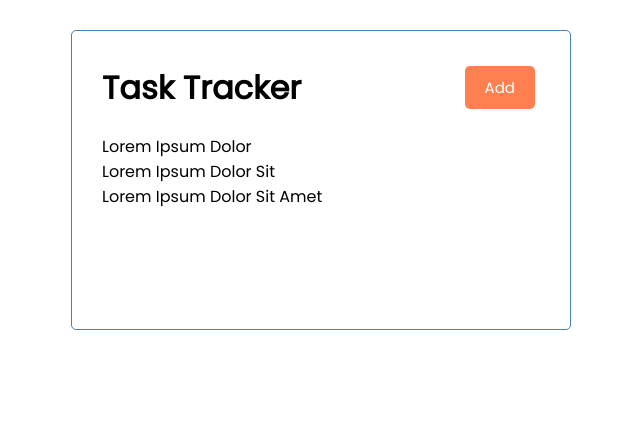
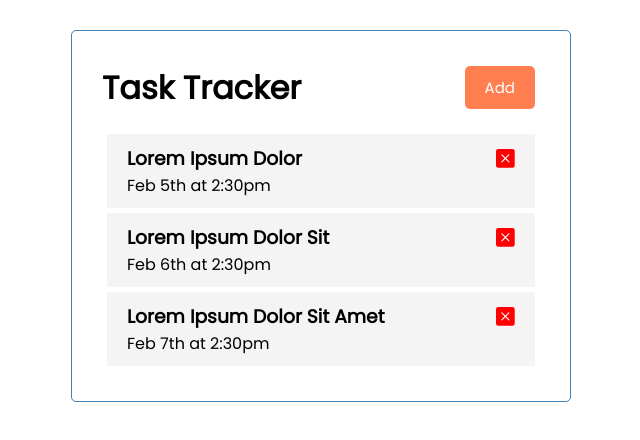
Before and after one commit to rzlwbo1/react-crash-course-TM, a React (Create React App) app: page / in a window 1280 px wide. Shown: the top 440 px of the page, without its empty margins (319-959 px from the left). Built offline with nearby package versions, Linux system fonts and the light colour scheme.

Commit message:
Add task and react-icons

```diff
--- a/package.json
+++ b/package.json
@@ -8,6 +8,7 @@
     "@testing-library/user-event": "^13.5.0",
     "react": "^18.2.0",
     "react-dom": "^18.2.0",
+    "react-icons": "^4.4.0",
     "react-scripts": "5.0.1",
     "web-vitals": "^2.1.4"
   },
--- /dev/null
+++ b/src/components/Task.jsx
@@ -0,0 +1,14 @@
+import React from 'react'
+import {BsFillXSquareFill} from 'react-icons/bs';
+
+function Task({text, day}) {
+  return (
+    <div className='task'>
+      {/* karna di spread jadinya bisa langsung ambl properti obj nya */}
+      <h3>{text} <BsFillXSquareFill color='red'/></h3>
+      <p>{day}</p>
+    </div>
+  )
+}
+
+export default Task
--- a/src/components/Tasks.jsx
+++ b/src/components/Tasks.jsx
@@ -1,14 +1,16 @@
 import React from 'react'
+import Task from './Task'
 
-function Task({tasks}) {
+function Tasks({tasks}) {
 
   return (
     <>
     {
-      tasks.map((task) => <p key={task.id}>{task.text}</p>)
+      // di spread task nya jadi lebih simple
+      tasks.map((task) => <Task key={task.id} {...task}/>)
     }
     </>
   )
 }
 
-export default Task
+export default Tasks
```
Also changed, not shown: 1 other file (tests, documents, lock files or other folders).
